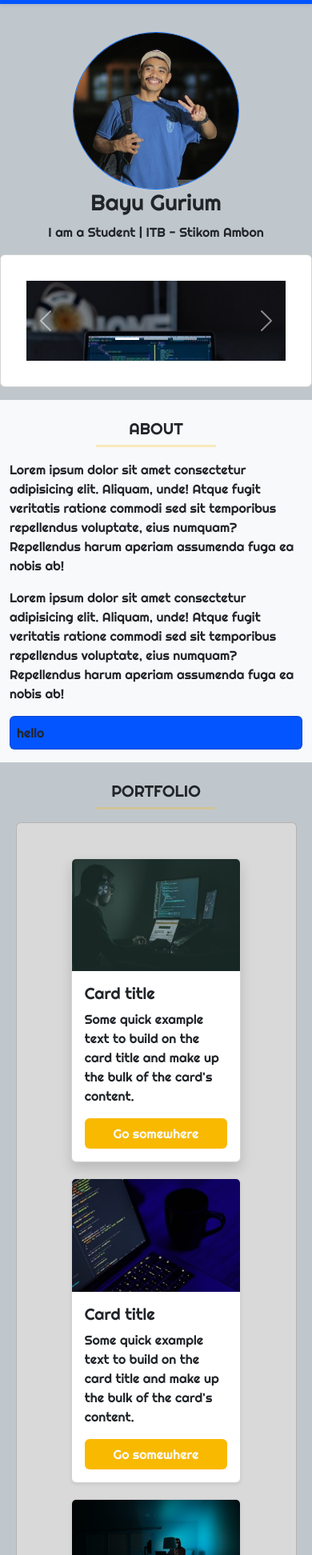
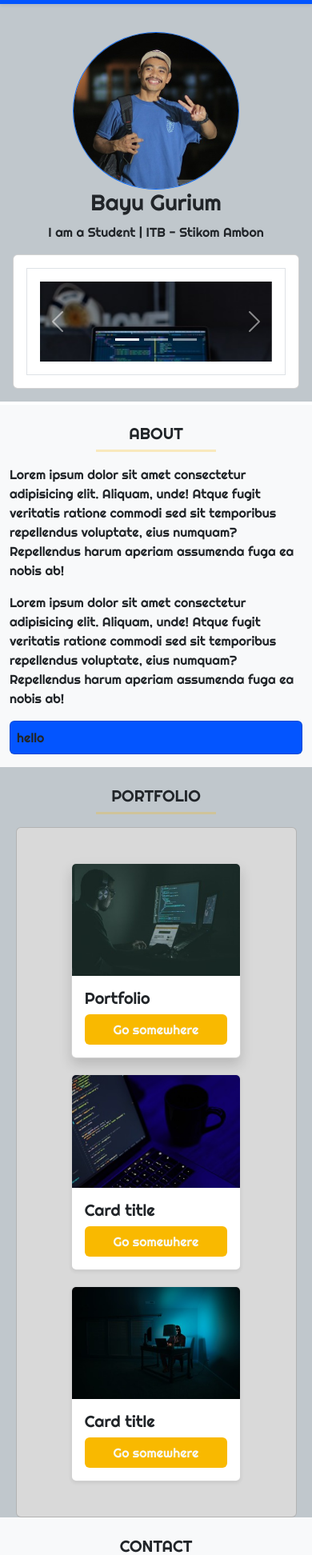
Before and after one commit to banyu142001/banyu142001.github.io, a plain HTML site: page index.html in a window 390 px wide. Shown: the part 56-2000 px from the top of the page at 80% size. Drawn offline with nearby package versions, Linux system fonts and the light colour scheme.

Commit message:
Menggunakan updetan

```diff
--- a/index.html
+++ b/index.html
@@ -69,9 +69,9 @@
       <p>I am a Student | ITB - Stikom Ambon</p>
 
       <div class="container">
-        <div class="row">
+        <div class="row m-1">
           <div class="card m-auto mb-3 c-card-1 p-3">
-            <div class="card-body">
+            <div class="card-body border">
               <!-- Carousel slide -->
               <div id="carouselExampleIndicators" class="carousel slide">
                 <div class="carousel-indicators">
@@ -208,8 +208,8 @@
               <div class="card m-auto shadow c-card-2" style="width: 90%">
                 <img src="img/4.jpg" class="card-img-top" alt="4" />
                 <div class="card-body">
-                  <h5 class="card-title">Card title</h5>
-                  <p class="card-text">
+                  <h5 class="card-title">Portfolio</h5>
+                  <p class="card-text d-none d-sm-block">
                     Some quick example text to build on the card title and make
                     up the bulk of the card's content.
                   </p>
@@ -227,7 +227,7 @@
                 <img src="img/5.jpg" class="card-img-top" alt="5" />
                 <div class="card-body">
                   <h5 class="card-title">Card title</h5>
-                  <p class="card-text">
+                  <p class="card-text d-none d-sm-block">
                     Some quick example text to build on the card title and make
                     up the bulk of the card's content.
                   </p>
@@ -245,7 +245,7 @@
                 <img src="img/6.jpg" class="card-img-top" alt="6" />
                 <div class="card-body">
                   <h5 class="card-title">Card title</h5>
-                  <p class="card-text">
+                  <p class="card-text d-none d-sm-block">
                     Some quick example text to build on the card title and make
                     up the bulk of the card's content.
                   </p>
```
